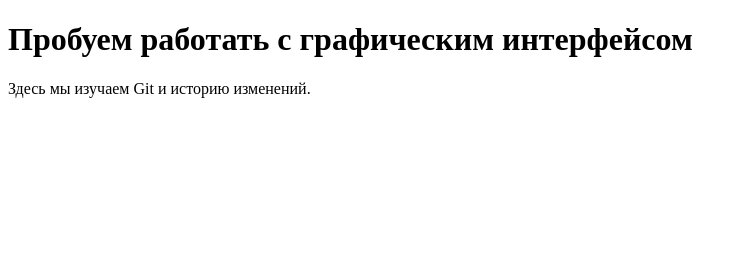
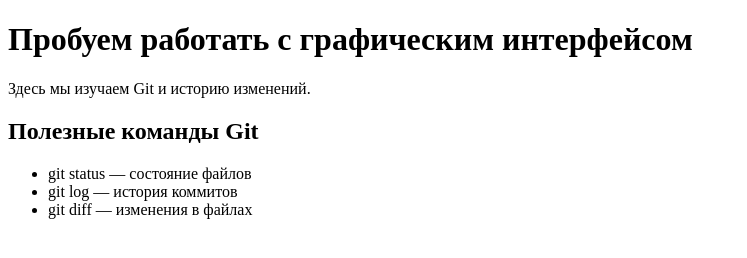
Before and after one commit to bakdat6309/method3, a plain HTML site: page index.html in a window 1280 px wide. Shown: the whole page, without its empty margins (0-747 px from the left). Drawn offline with Linux system fonts and the light colour scheme.

Commit message:
Add Git commands list

```diff
--- a/index.html
+++ b/index.html
@@ -8,5 +8,11 @@
 <body>
 	<h1>Пробуем работать с графическим интерфейсом</h1>
 	<p>Здесь мы изучаем Git и историю изменений.</p>
+	<h2>Полезные команды Git</h2>
+	<ul>
+		<li>git status — состояние файлов</li>
+		<li>git log — история коммитов</li>
+		<li>git diff — изменения в файлах</li>
+	</ul>
 </body>
 </html>
```
